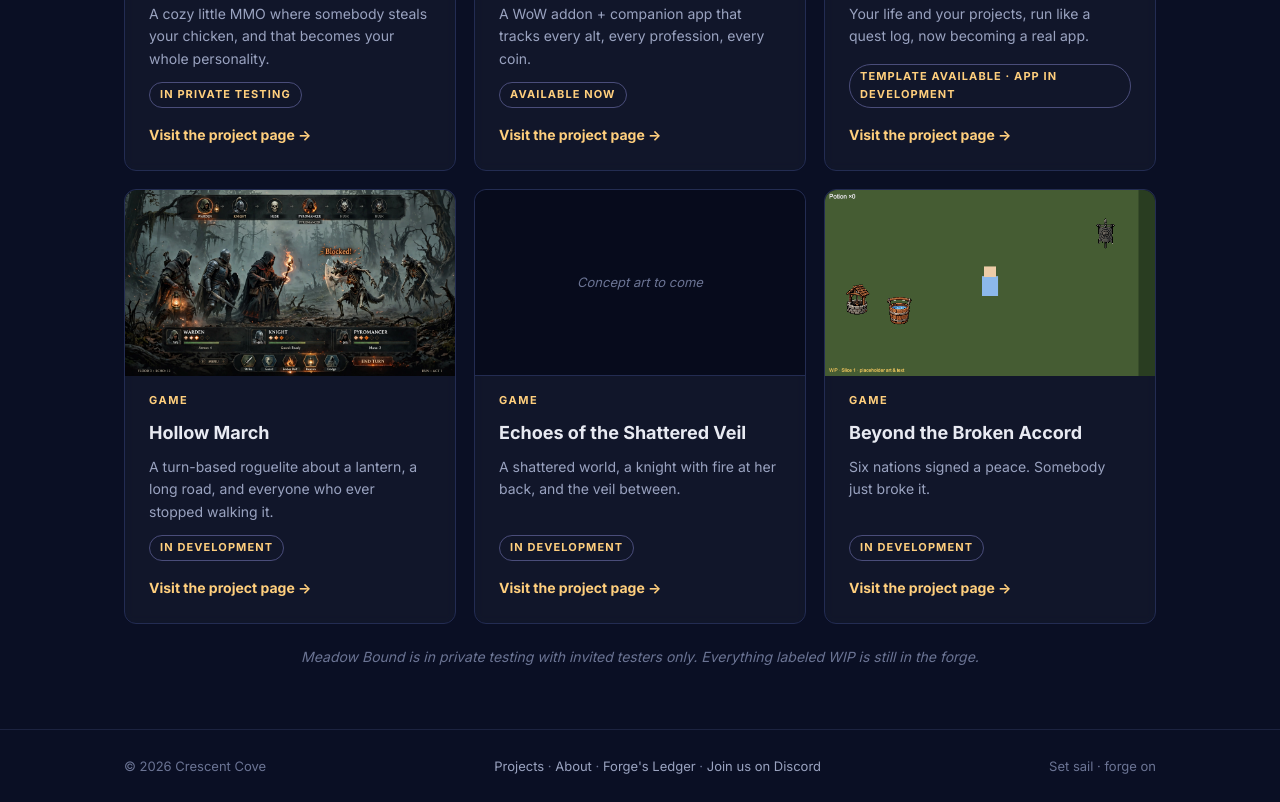
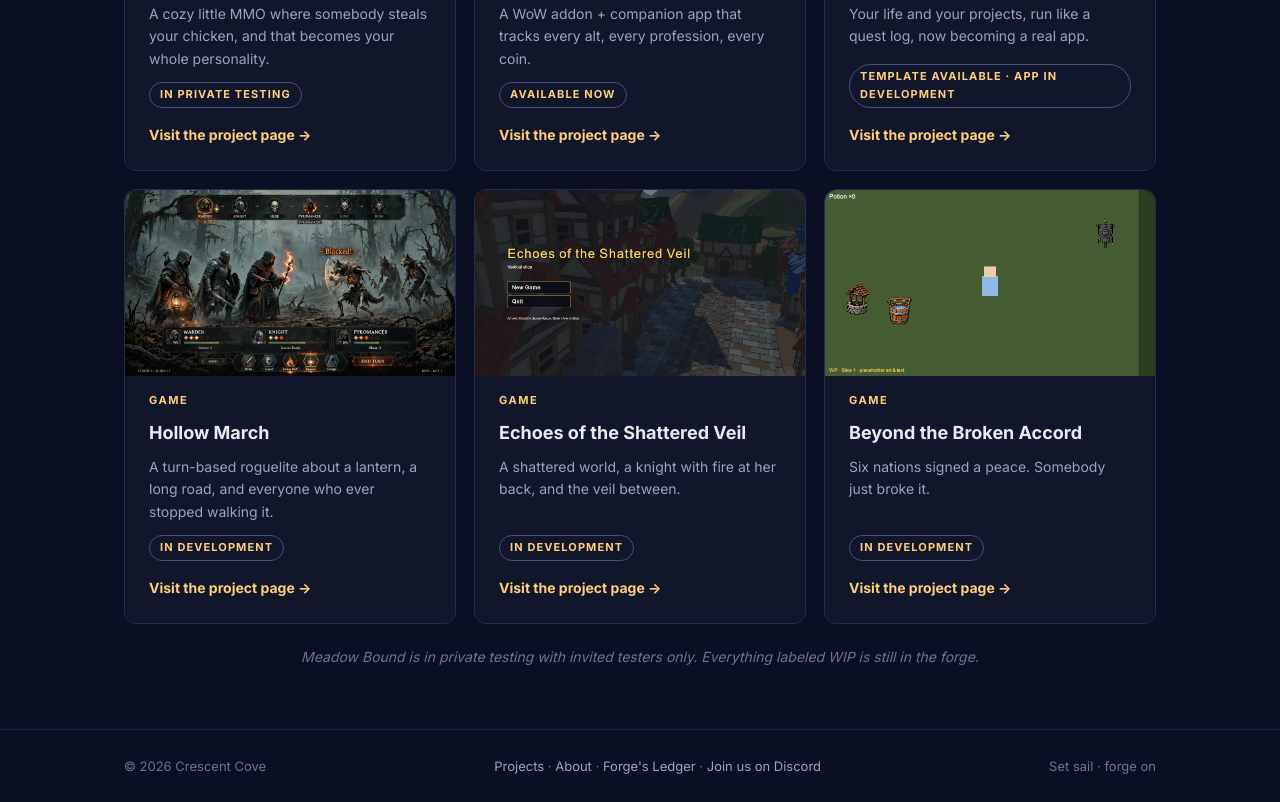
Before and after one commit to Onepromise/thecrescentcove.com, a plain HTML site: page projects.html in a window 1280 px wide. Shown: the part 951-1753 px from the top of the page. Drawn offline with Linux system fonts and the light colour scheme.

Commit message:
Projects index: Echoes card now uses the main menu screenshot

```diff
--- a/projects.html
+++ b/projects.html
@@ -435,7 +435,7 @@ footer a:hover { color: var(--gold); }
           <a class="card-link" href="hollow-march.html">Visit the project page &rarr;</a>
         </article>
         <article class="card" data-type="game" data-status="development">
-          <div class="card-ph">Concept art to come</div>
+          <img class="card-img" src="assets/echoes/main-menu.png" alt="" loading="lazy">
           <span class="k">Game</span>
           <h3>Echoes of the Shattered Veil</h3>
           <p>A shattered world, a knight with fire at her back, and the veil between.</p>
```
